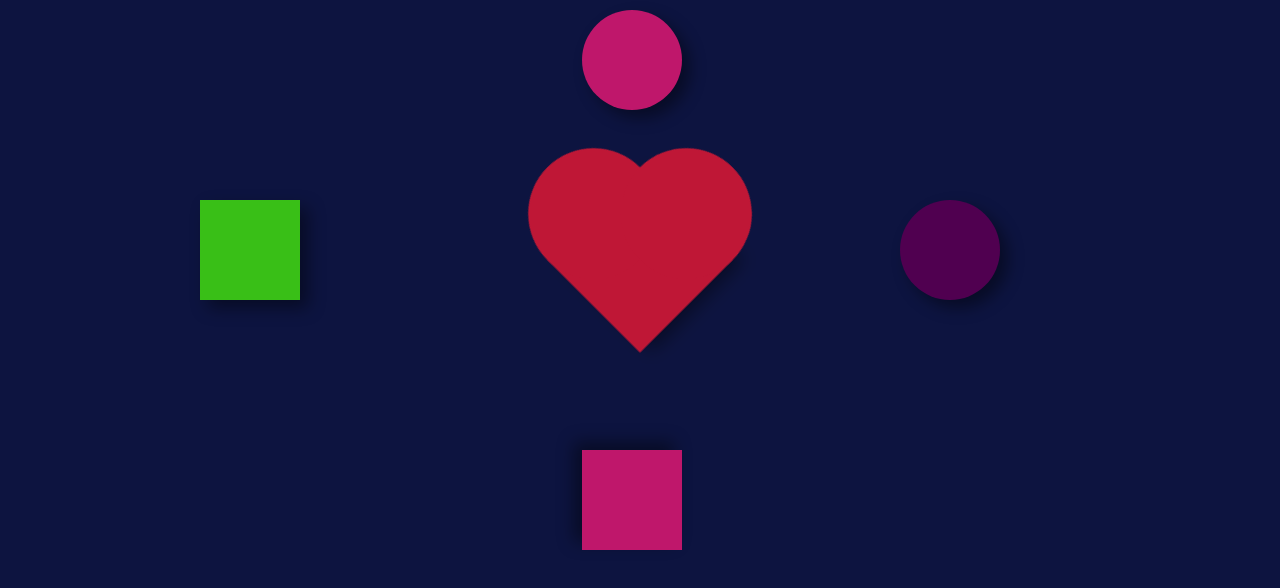
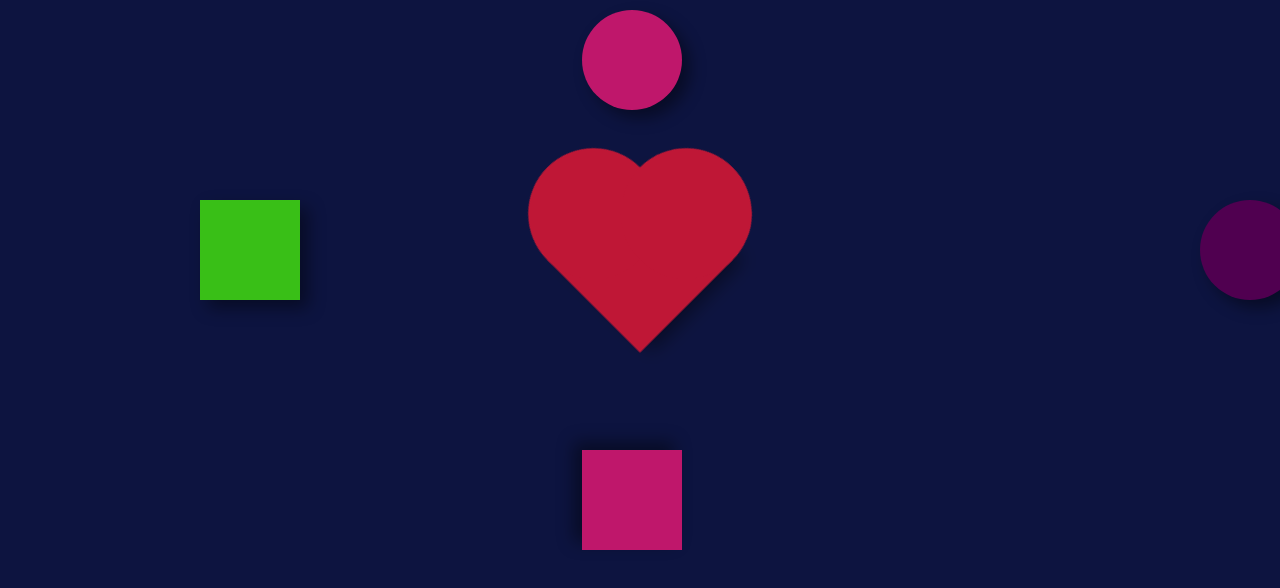
Before and after one commit to ElandVarse/css-animations, a plain HTML site: page random-animations/index.html in a window 1280 px wide. Drawn offline with Linux system fonts and the light colour scheme.

Commit message:
Update style.css

```diff
--- a/random-animations/style.css
+++ b/random-animations/style.css
@@ -135,7 +135,7 @@ body{
 
 .forms{
     position: fixed;
-    margin: 200px 900px;
+    margin: 200px 1200px;
     width: 100px;
     height: 100px;
     background-color:rgb(148, 21, 21);
```
